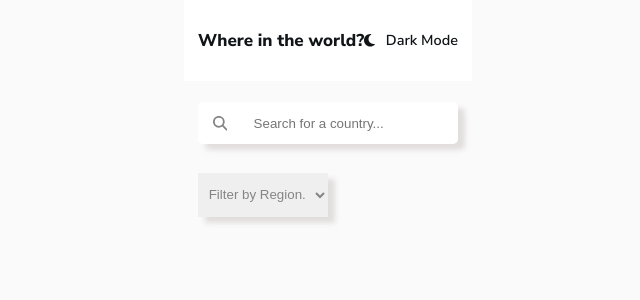
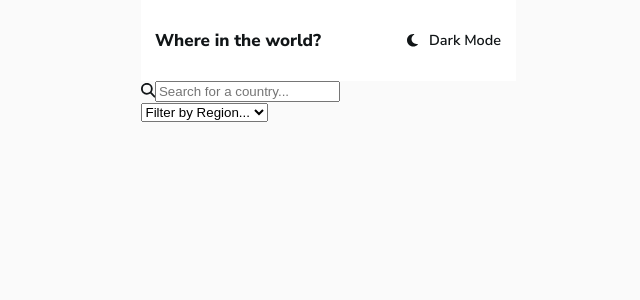
Before and after one commit to gregnorth17/countries, a React (Create React App) app: page / in a window 1280 px wide. Shown: the top 300 px of the page, without its empty margins (312-952 px from the left). Built offline with nearby package versions, Linux system fonts and the light colour scheme; no server answers.

Commit message:
countrypage fix

```diff
--- a/src/App.css
+++ b/src/App.css
@@ -25,14 +25,11 @@ body, html {
 	padding: 0;
 	color: var(--text);
 	font-size: .95rem;
-
 }
 
 body {
-	/* max-width: 375px; */
-	display: flex;
-	flex-direction: column;
-	align-items: center;
+	max-width: 375px;
+	margin: 0 auto;
 	background: var(--background);
 }
 
--- a/src/components/CountryCard.js
+++ b/src/components/CountryCard.js
@@ -1,6 +1,6 @@
 import {useState} from "react";
 import {Link} from "react-router-dom";
-import "./CountryCard.css";
+// import "./CountryCard.css";
 import CountryPage from "./CountryPage";
 
 const CountryCard = (props) => {
--- a/src/components/CountryPage.css
+++ b/src/components/CountryPage.css
@@ -1,6 +1,9 @@
 .country-page {
 	background: var(--background);
+	width: 90%;
+	margin: 0 auto;
 }
+
 
 .btn {
 	padding: 0.3em 1.2em;
@@ -8,3 +11,7 @@
 	border: none;
 	margin: 2em 0;
 }
+
+.country-flag {
+	width: 100%;
+}
--- a/src/components/CountryPage.js
+++ b/src/components/CountryPage.js
@@ -40,9 +40,9 @@ const CountryPage = (props) => {
 			return (
 				<div className="country-page">
 					<Link to={"/"}><button className="btn">←  Back</button></Link>
-					<div className="country-flag">
-						<img src={country.flags.png} alt="flag"/>
-					</div>
+					{/* <div className="country-flag">  */}
+						<img className="country-flag" src={country.flags.png} alt="flag"/>
+					{/* </div> */}
 					<div className="country-data">
 						<h2 className="country-name">{country.name.common}</h2>
 						<div>
--- a/src/components/Home.css
+++ b/src/components/Home.css
@@ -36,7 +36,7 @@
 }
 
 .icon {
-	display: absolute;
+
 	color: var(--input);
 	margin-left: 1em;
 }
--- a/src/components/Home.js
+++ b/src/components/Home.js
@@ -3,7 +3,7 @@ import CountryCard from "./CountryCard";
 import CountryPage from "./CountryPage";
 import { FontAwesomeIcon } from '@fortawesome/react-fontawesome';
 import { faMagnifyingGlass } from '@fortawesome/free-solid-svg-icons';
-import "./Home.css";
+// import "./Home.css";
 
 const Home = (props) => {
 
--- a/src/components/Navbar.css
+++ b/src/components/Navbar.css
@@ -5,6 +5,7 @@
 	/* width: 100%; */
 	background: var(--elements);
 	color: var(--text);
+	/* border: 1px, solid, red; */
 }
 
 
--- a/src/components/Navbar.js
+++ b/src/components/Navbar.js
@@ -4,7 +4,8 @@ import "./Navbar.css";
 
 const Navbar = () => {
 	return (
-		<nav className="nav-bar">
+		<nav>
+			<div className="nav-bar">
 				<div>
 					<h1 className="nav-title">Where in the world?</h1>
 				</div>
@@ -12,6 +13,7 @@ const Navbar = () => {
 					<FontAwesomeIcon className="nav-icon" icon={faMoon} />
 					<span>Dark Mode</span>
 				</div>
+			</div>
 		</nav>
 	)
 }
```
Lines whose indentation alone changed are shown as unchanged.
